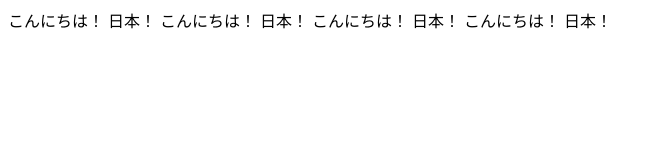
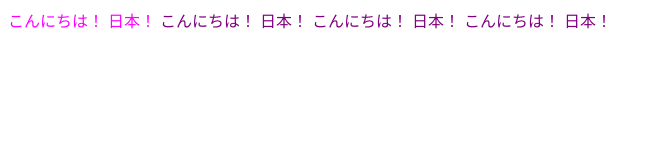
Before and after one commit to tomoyasakamoto32/front-training, a plain HTML site: page 01_基礎知識/04_CSSの詳細度について/start/index.html in a window 1280 px wide. Shown: the whole page, without its empty margins (0-658 px from the left). Drawn offline with Linux system fonts and the light colour scheme.

Commit message:
lesson1-4

```diff
--- a/01_基礎知識/04_CSSの詳細度について/start/index.html
+++ b/01_基礎知識/04_CSSの詳細度について/start/index.html
@@ -10,11 +10,13 @@
 </head>
 
 <body>
-    <span id="first" class="cls">こんにちは！ 日本！</span>
-    <span>こんにちは！ 日本！</span>
-    <span>こんにちは！ 日本！</span>
-    <span>こんにちは！ 日本！</span>
-    <!-- <div>こんにちは！ 日本！</div> -->
+    <div class="parent">
+      <span id="first" class="cls">こんにちは！ 日本！</span>
+      <span>こんにちは！ 日本！</span>
+      <span>こんにちは！ 日本！</span>
+      <span>こんにちは！ 日本！</span>
+      <!-- <div>こんにちは！ 日本！</div> -->
+    </div>
     <style></style>
 </body>
 
--- a/01_基礎知識/04_CSSの詳細度について/start/style.css
+++ b/01_基礎知識/04_CSSの詳細度について/start/style.css
@@ -0,0 +1,16 @@
+.parent{
+  color: blue;
+  font-weight:600px;
+}
+
+span {
+  color: purple;
+}
+
+.cls {
+  color: orange;
+}
+
+#first{
+  color: magenta;
+}
```
